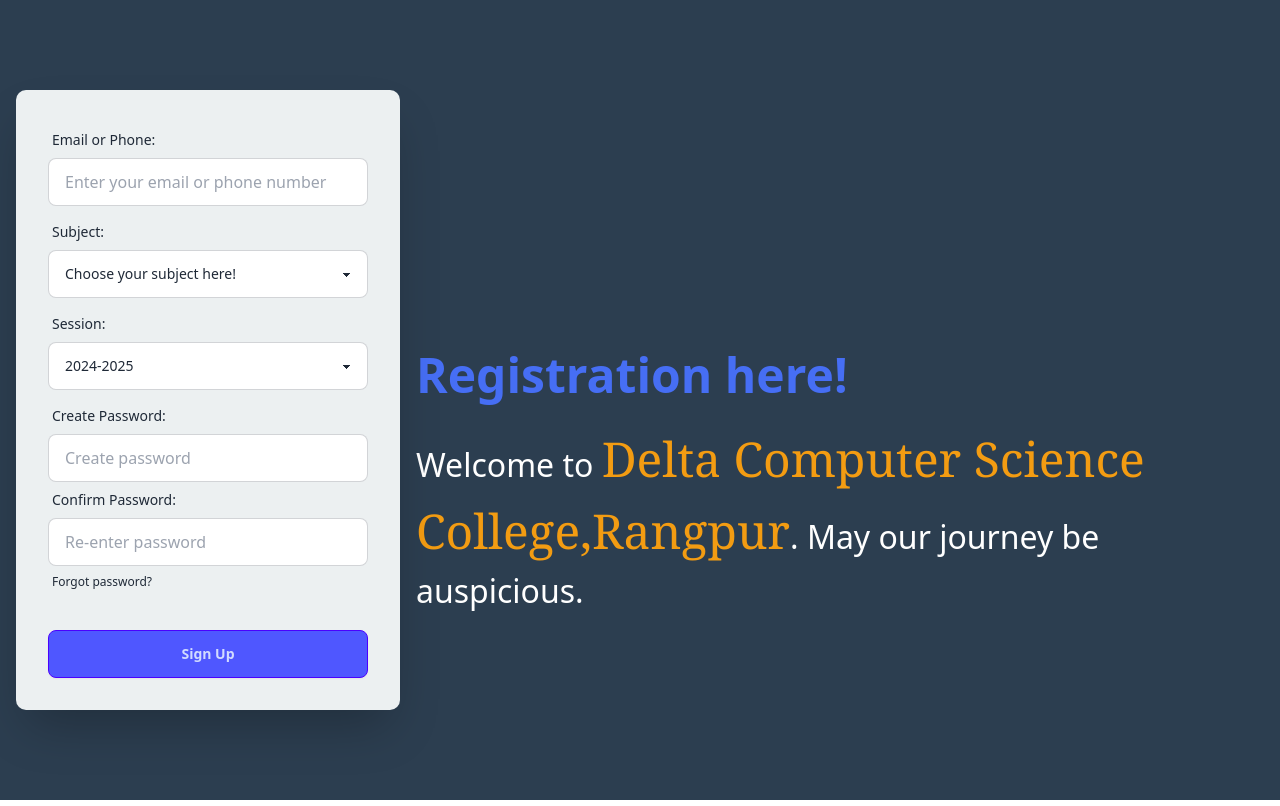
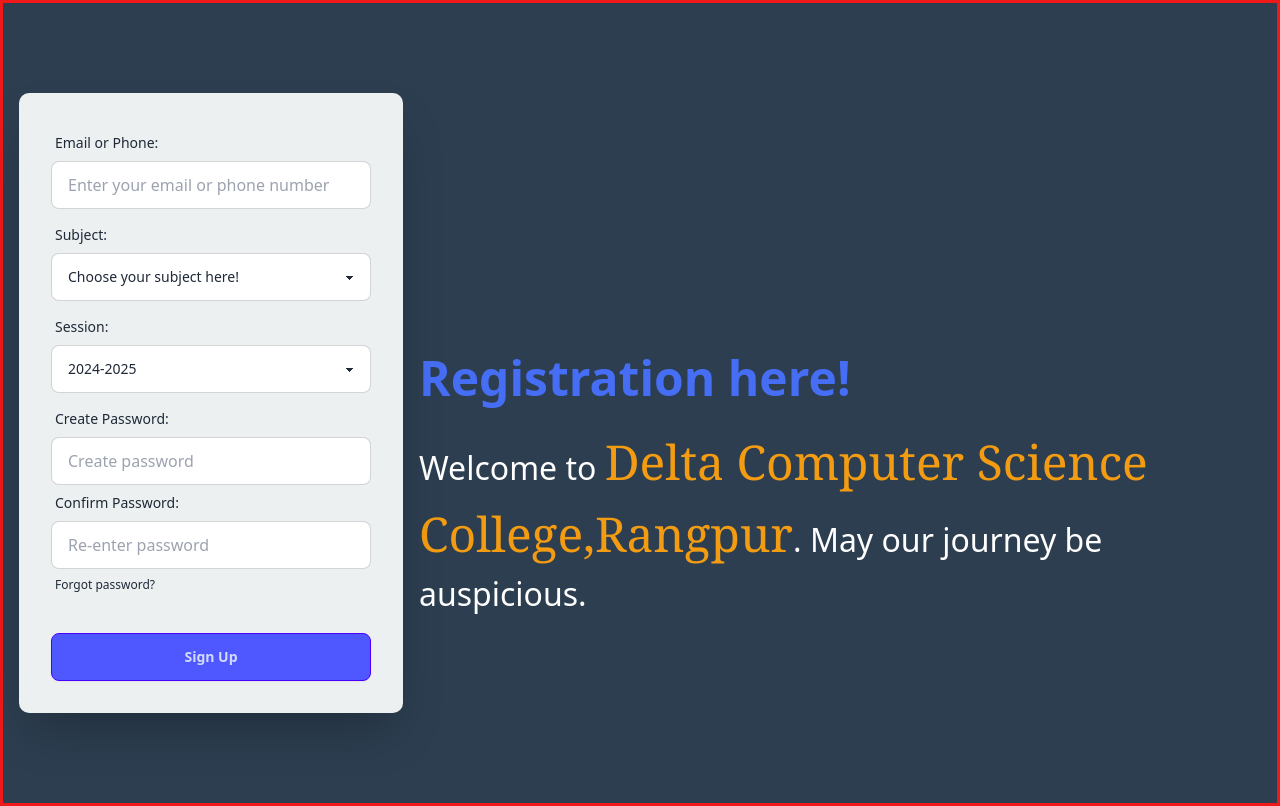
Before and after one commit to arafatjim/Student-portal, a plain HTML site: page index.html in a window 1280 px wide. Drawn offline with nearby package versions, Linux system fonts and the light colour scheme.

Commit message:
add new css

```diff
--- a/index.html
+++ b/index.html
@@ -13,7 +13,7 @@
           <div class="registration-section">
                     <div class="hero min-h-screen">
                               <div class="hero-content flex-col lg:flex-row-reverse">
-                                <div class="text-center lg:text-left">
+                                <div class="banner-text text-center md:flex-col justify-normal lg:text-left">
                                   <h1 class="registration-title text-5xl font-bold">Registration here!</h1>
                                   <p class="welcome-bio py-6">
                                     Welcome to <span class="college-name">Delta Computer Science College,Rangpur</span>.
--- a/style/registration.css
+++ b/style/registration.css
@@ -2,7 +2,8 @@
 
 .registration-section{
           background: #2c3e50;
-          /* margin: 80% auto; */
+          padding: 80% auto;
+          border:3px solid rgb(239, 25, 25);
 
 }
 .label{
```
